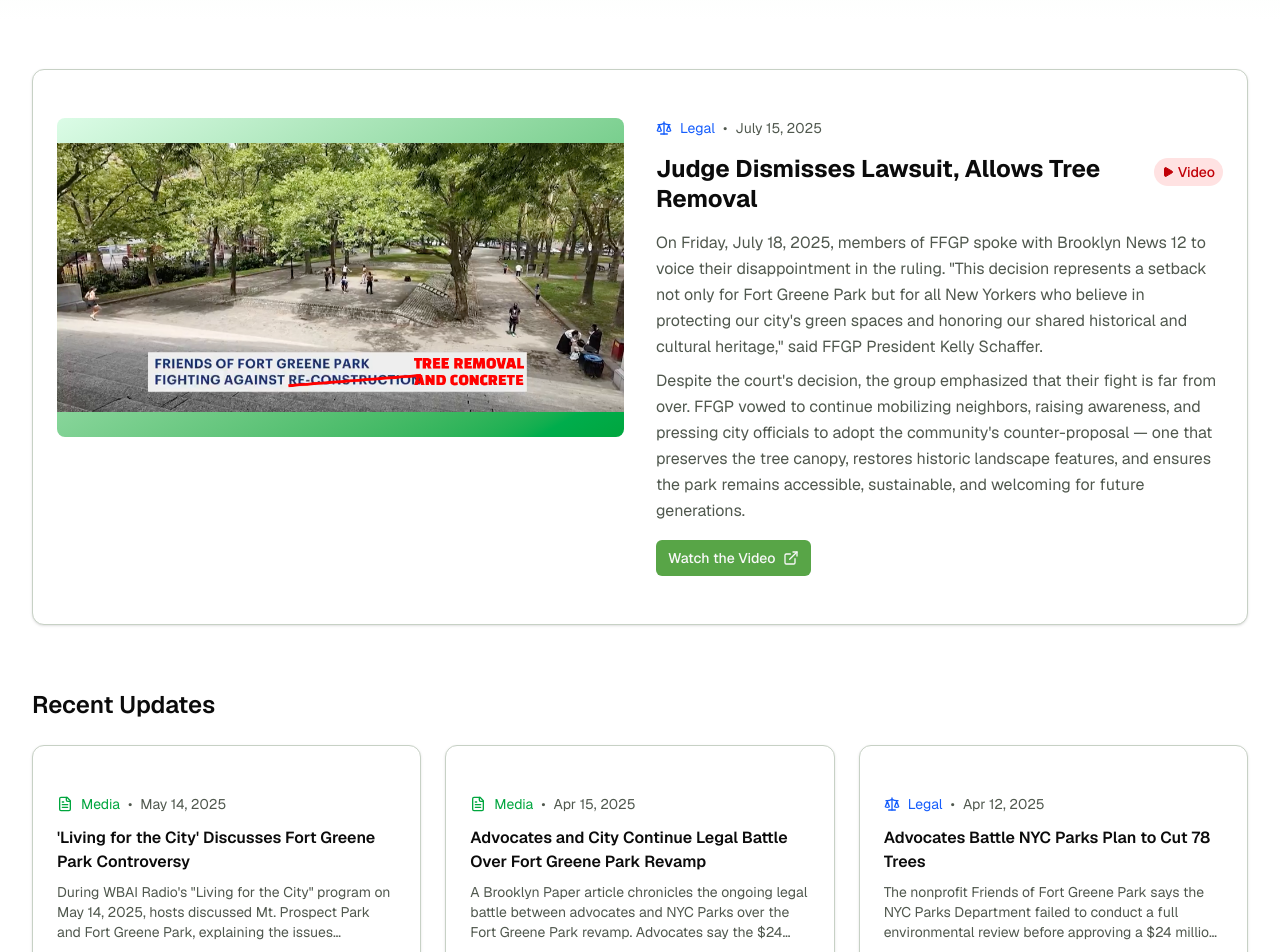
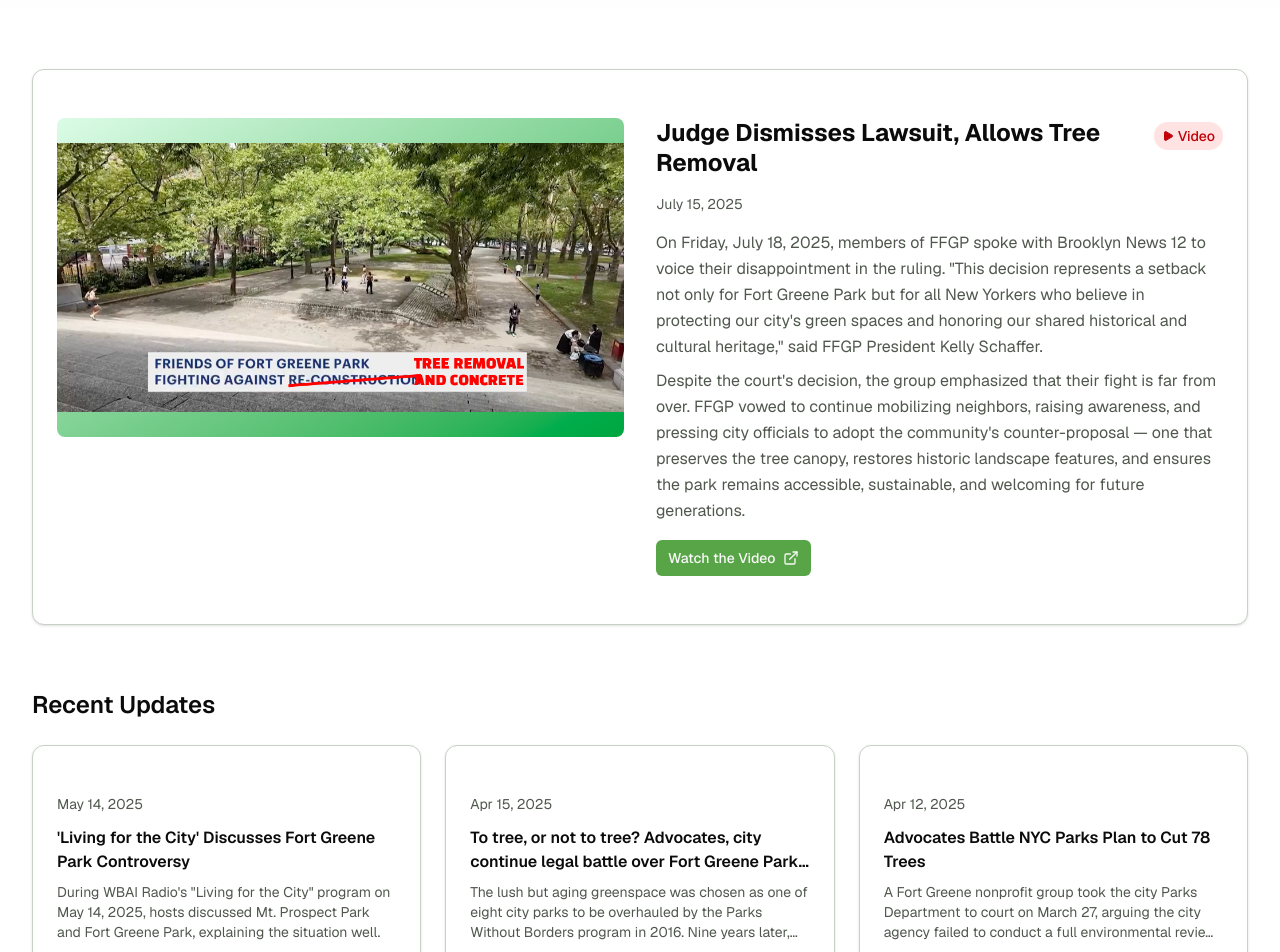
Before and after one commit to brucestarlove/ffgp-website, a Next.js app: page /news in a window 1280 px wide. Shown: the part 340-1292 px from the top of the page. Built offline with nearby package versions, Linux system fonts and the light colour scheme.

Commit message:
add cbs and nyp logo, remove the news category flair

```diff
--- a/src/app/news/all/page.tsx
+++ b/src/app/news/all/page.tsx
@@ -7,7 +7,7 @@ import { Button } from "@/components/ui/button"
 import { ExternalLink, ChevronLeft, Play } from "lucide-react"
 import newsData from "@/data/news.json"
 import { Footer } from "@/components/footer"
-import { decodeHtmlEntities } from "@/lib/utils"
+import { decodeHtmlEntities, parseDate } from "@/lib/utils"
 
 // News agency logos mapping
 const newsLogos: Record<string, string> = {
@@ -16,18 +16,17 @@ const newsLogos: Record<string, string> = {
   "Kings County Politics": "/img/logo-kingscountypolitics.jpg",
   "WBAI Radio": "/img/logo-wbai.png",
   "FOX5 New York": "/img/logo-fox5.png",
-  "CBS News": "/img/logo-cbs.jpg",
+  "CBS News": "/img/logo-cbs.png",
   "BK Reader": "/img/logo-bkr.jpg",
-  // "New York Post": "/img/logo-nyp",
+  "New York Post": "/img/logo-nyp.png",
    "Brooklyn Daily Eagle": "/img/logo-brooklyn_daily_eagle.jpg",
-
 }
 
 export default function AllNewsPage() {
   const [displayedItems, setDisplayedItems] = useState(20)
   const [isLoading, setIsLoading] = useState(false)
 
-  const sortedNews = [...newsData].sort((a, b) => new Date(b.date).getTime() - new Date(a.date).getTime())
+  const sortedNews = [...newsData].sort((a, b) => parseDate(b.date).getTime() - parseDate(a.date).getTime())
   const visibleNews = sortedNews.slice(0, displayedItems)
   const hasMore = displayedItems < sortedNews.length
 
@@ -109,7 +108,7 @@ export default function AllNewsPage() {
                           rel="noopener noreferrer"
                           className="text-sm font-medium text-primary hover:text-primary/80 transition-colors"
                         >
-                          {new Date(article.date).toLocaleDateString('en-US', {
+                          {parseDate(article.date).toLocaleDateString('en-US', {
                             month: 'short',
                             day: 'numeric',
                             year: 'numeric'
@@ -117,7 +116,7 @@ export default function AllNewsPage() {
                         </Link>
                       ) : (
                         <time className="text-sm font-medium text-muted-foreground">
-                          {new Date(article.date).toLocaleDateString('en-US', {
+                          {parseDate(article.date).toLocaleDateString('en-US', {
                             month: 'short',
                             day: 'numeric',
                             year: 'numeric'
--- a/src/app/news/page.tsx
+++ b/src/app/news/page.tsx
@@ -1,24 +1,15 @@
-import React from "react"
 import { Card, CardContent, CardHeader, CardTitle } from "@/components/ui/card"
 import { Button } from "@/components/ui/button"
 import Link from "next/link"
 import Image from "next/image"
-import { ExternalLink, Scale, Users, FileText, AlertTriangle, ArrowRight, Play } from "lucide-react"
+import { ExternalLink, ArrowRight, Play, Scale, Users, AlertTriangle } from "lucide-react"
 import newsData from "@/data/news.json"
 import { Footer } from "@/components/footer"
-import { decodeHtmlEntities } from "@/lib/utils"
+import { decodeHtmlEntities, parseDate } from "@/lib/utils"
 
-type NewsCategory = "legal" | "media" | "community" | "update"
-
-const categoryConfig: Record<NewsCategory, { icon: any; label: string; color: string }> = {
-  legal: { icon: Scale, label: "Legal", color: "text-blue-600" },
-  media: { icon: FileText, label: "Media", color: "text-green-600" },
-  community: { icon: Users, label: "Community", color: "text-purple-600" },
-  update: { icon: AlertTriangle, label: "Update", color: "text-orange-600" }
-}
 
 export default function NewsPage() {
-  const sortedNews = [...newsData].sort((a, b) => new Date(b.date).getTime() - new Date(a.date).getTime())
+  const sortedNews = [...newsData].sort((a, b) => parseDate(b.date).getTime() - parseDate(a.date).getTime())
   const featuredStory = sortedNews[0]
   const recentStories = sortedNews.slice(1, 4)
 
@@ -83,21 +74,6 @@ export default function NewsPage() {
 
               {/* Right: Content */}
               <div className="flex flex-col justify-center space-y-4">
-                <div className="flex items-center gap-2 text-sm text-muted-foreground">
-                  <div className={`flex items-center gap-2 ${categoryConfig[featuredStory.category as NewsCategory].color}`}>
-                    {React.createElement(categoryConfig[featuredStory.category as NewsCategory].icon, { className: "h-4 w-4" })}
-                    <span>{categoryConfig[featuredStory.category as NewsCategory].label}</span>
-                  </div>
-                  <span>•</span>
-                  <time>
-                    {new Date(featuredStory.date).toLocaleDateString('en-US', {
-                      year: 'numeric',
-                      month: 'long',
-                      day: 'numeric'
-                    })}
-                  </time>
-                </div>
-
                 <div className="flex items-start gap-3">
                   <h3 className="text-2xl font-bold text-foreground leading-tight flex-1">
                     {featuredStory.title}
@@ -108,6 +84,16 @@ export default function NewsPage() {
                       <span>Video</span>
                     </div>
                   )}
+                </div>
+
+                <div className="text-sm text-muted-foreground">
+                  <time>
+                    {parseDate(featuredStory.date).toLocaleDateString('en-US', {
+                      year: 'numeric',
+                      month: 'long',
+                      day: 'numeric'
+                    })}
+                  </time>
                 </div>
 
                 <div className="text-muted-foreground leading-relaxed">
@@ -140,16 +126,12 @@ export default function NewsPage() {
             <h3 className="text-2xl font-semibold text-foreground">Recent Updates</h3>
             <div className="grid grid-cols-1 md:grid-cols-3 gap-6">
               {recentStories.map((story) => {
-                const config = categoryConfig[story.category as NewsCategory]
                 return (
                   <Card key={story.id} className="hover:shadow-md transition-shadow">
                     <CardContent className="p-6">
                       <div className="flex items-center gap-2 text-sm text-muted-foreground mb-3">
-                        {React.createElement(config.icon, { className: `h-4 w-4 ${config.color}` })}
-                        <span className={config.color}>{config.label}</span>
-                        <span>•</span>
                         <time>
-                          {new Date(story.date).toLocaleDateString('en-US', {
+                          {parseDate(story.date).toLocaleDateString('en-US', {
                             month: 'short',
                             day: 'numeric',
                             year: 'numeric'
@@ -261,8 +243,6 @@ export default function NewsPage() {
 
             <div className="space-y-8">
               {sortedNews.map((item, index) => {
-                const config = categoryConfig[item.category as NewsCategory]
-                const IconComponent = config.icon
                 const isEven = index % 2 === 0
 
                 return (
@@ -275,13 +255,8 @@ export default function NewsPage() {
                       <Card>
                         <CardHeader>
                           <div className={`flex items-center gap-2 ${isEven ? 'md:justify-end' : ''}`}>
-                            <IconComponent className={`h-5 w-5 ${config.color}`} />
-                            <span className={`text-sm font-medium ${config.color}`}>
-                              {config.label}
-                            </span>
-                            <span className="text-sm text-muted-foreground">•</span>
                             <time className="text-sm text-muted-foreground">
-                              {new Date(item.date).toLocaleDateString('en-US', {
+                              {parseDate(item.date).toLocaleDateString('en-US', {
                                 year: 'numeric',
                                 month: 'long',
                                 day: 'numeric'
--- a/src/data/news.json
+++ b/src/data/news.json
@@ -4,87 +4,80 @@
     "date": "2025-07-15",
     "title": "Judge Dismisses Lawsuit, Allows Tree Removal",
     "excerpt": "On Friday, July 18, 2025, members of FFGP spoke with Brooklyn News 12 to voice their disappointment in the ruling. &quot;This decision represents a setback not only for Fort Greene Park but for all New Yorkers who believe in protecting our city&apos;s green spaces and honoring our shared historical and cultural heritage,&quot; said FFGP President Kelly Schaffer.\nDespite the court&apos;s decision, the group emphasized that their fight is far from over. FFGP vowed to continue mobilizing neighbors, raising awareness, and pressing city officials to adopt the community&apos;s counter-proposal — one that preserves the tree canopy, restores historic landscape features, and ensures the park remains accessible, sustainable, and welcoming for future generations.",
-    "category": "legal",
     "source": "News 12",
     "sourceUrl": "https://brooklyn.news12.com/judge-tosses-lawsuit-over-fort-greene-park-allowing-city-to-cut-down-trees ",
     "author": "Staff Reporter",
     "containsVideo": true
   },
   {
-    "id": "7",
+    "id": "2",
+    "date": "2025-05-14",
+    "title": "'Living for the City' Discusses Fort Greene Park Controversy",
+    "excerpt": "During WBAI Radio&apos;s &quot;Living for the City&quot; program on May 14, 2025, hosts discussed Mt. Prospect Park and Fort Greene Park, explaining the situation well.",
+    "category": "media",
+    "source": "WBAI Radio",
+    "sourceUrl": "https://www.google.com",
+    "author": "WBAI Radio",
+    "containsVideo": false
+  },
+  {
+    "id": "3",
+    "date": "2025-04-15",
+    "title": "To tree, or not to tree? Advocates, city continue legal battle over Fort Greene Park revamp",
+    "excerpt": "The lush but aging greenspace was chosen as one of eight city parks to be overhauled by the Parks Without Borders program in 2016. Nine years later, the projects have wrapped up in the other seven parks — but haven’t begun at Fort Greene.\nThat’s because a group of local activists, the Friends of Fort Greene Park, believe the project will do more harm than good, and doubt the city’s studies that say otherwise. In an effort to stall the project and demand more information about the plan, the Friends have filed three lawsuits against the city since 2018. ",
+    "source": "Brooklyn Paper",
+    "sourceUrl": "https://www.brooklynpaper.com/legal-battle-trees-fort-greene-park/",
+    "author": "Kirstyn Brendlen",
+    "containsVideo": false
+  },
+  {
+    "id": "4",
     "date": "2025-04-12",
     "title": "Advocates Battle NYC Parks Plan to Cut 78 Trees",
-    "excerpt": "The nonprofit Friends of Fort Greene Park says the NYC Parks Department failed to conduct a full environmental review before approving a $24 million redesign that would remove 78 mature trees. A March court hearing highlighted the group&apos;s argument that the Parks Department violated the State Environmental Quality Review Act (SEQRA) and withheld information. The plan, rooted in a 2017 &quot;Parks Without Borders&quot; proposal, initially targeted 58 healthy trees for a paved plaza and new entrance and has since grown in cost and scope. FFGP attorneys say tree removal will harm NYCHA residents who rely on shaded mounds for picnics and exercise, and argue that repairs like drainage improvement and ADA ramps could be done without cutting trees.",
-    "category": "legal",
+    "excerpt": "A Fort Greene nonprofit group took the city Parks Department to court on March 27, arguing the city agency failed to conduct a full environmental review before approving a $24 million redesign of Fort Greene Park that would result in the removal of 78 trees.\nFriends of Fort Greene Park (FFGP) argued that the Parks Department violated the State Environmental Quality Review Act (SEQRA), according to a press release.",
     "source": "BK Reader",
     "sourceUrl": "https://www.bkreader.com/non-profit-community/advocates-battle-nyc-parks-plan-to-cut-78-trees-in-fort-greene-park-10498705",
     "author": "BK Reader Staff",
     "containsVideo": false
   },
   {
-    "id": "8",
+    "id": "5",
+    "date": "2025-04-03",
+    "title": "Long-Running Controversy Over Fort Greene Tree Plan Continues",
+    "excerpt": "The controversy over a $24 million redesign of Fort Greene Park, which will axe 78 mature trees, continues, according to Pix11. Set for 2026, the project swaps invasive Norway maples for 200 native ones, adds ADA entrances, and fixes drainage, per the park’s Conservancy, which says 30 of the trees are unhealthy, 24 are invasive and 24 threaten pipes. The Friends of Fort Greene Park, however, which has been fighting the plan since 2017, claims it skipped environmental reviews — decreasing shade, replacing green swaths with concrete and destroying park features designed by famous landscape artists.",
+    "source": "Brooklyn Daily Eagle",
+    "sourceUrl": "https://brooklyneagle.com/articles/2025/04/03/long-running-controversy-over-fort-greene-tree-plan-continues/",
+    "author": "Brooklyn Eagle Staff",
+    "containsVideo": false
+  },
+  {
+    "id": "6",
+    "date": "2025-04-01",
+    "title": "Residents Sue to Stop Tree Cutting in $24M Fort Greene Park Overhaul",
+    "excerpt": "FOX5 New York reports that a $24 million project to redesign Fort Greene Park faces legal opposition from local residents. The plan calls for the removal of 78 trees to make way for pedestrian plazas and increased accessibility, but opponents say the project will harm the environment and community health. Residents filed a lawsuit arguing that tree loss will impact air quality, wildlife and shade in a neighborhood already affected by asthma and heat.",
+    "source": "FOX5 New York",
+    "sourceUrl": "https://www.youtube.com/watch?v=6y5V3RM7AgM",
+    "author": "Kendall Green",
+    "containsVideo": true
+  },
+  {
+    "id": "7",
     "date": "2025-03-31",
     "title": "Brooklyn Residents Fight Plan to Chop Down 78 Trees",
-    "excerpt": "The New York Post reports that residents of Fort Greene are fighting NYC Parks&apos; plan to remove 78 healthy trees in the park. Opponents warn that paving over green space will increase heat and create a &apos;summer frying pan,&apos; arguing that cutting mature shade trees harms community health and the neighborhood&apos;s character. Supporters of the redesign claim it will improve accessibility and public safety.",
-    "category": "media",
+    "excerpt": "Leaf these trees alone.\nPlant-loving locals are looking to block the city from chopping down 78 trees in Fort Greene Park – a move they say would turn the greenspace into a “summer frying pan.”\nA group of residents in Brooklyn’s trendy Fort Greene is suing the city and fighting with the parks conservancy over a plan for a pedestrian plaza despite officials pledging to replace the healthy trees with 300 saplings.",
     "source": "New York Post",
     "sourceUrl": "https://nypost.com/2025/03/31/us-news/locals-fight-plan-to-chop-down-78-healthy-trees-in-for-greene-park-saying-itll-create-a-summer-frying-pan/",
     "author": "Nicole Rosenthal",
     "containsVideo": false
   },
   {
-    "id": "9",
-    "date": "2025-04-15",
-    "title": "Advocates and City Continue Legal Battle Over Fort Greene Park Revamp",
-    "excerpt": "A Brooklyn Paper article chronicles the ongoing legal battle between advocates and NYC Parks over the Fort Greene Park revamp. Advocates say the $24 million redesign would cut down 78 trees without adequate environmental review, while the city contends that some trees are unhealthy or invasive and promises to plant native species. The piece notes that residents and organizations have sued to block the redesign and to compel a full environmental impact review.",
-    "category": "media",
-    "source": "Brooklyn Paper",
-    "sourceUrl": "https://www.brooklynpaper.com/legal-battle-trees-fort-greene-park/",
-    "author": "Kirstyn Brendlen",
-    "containsVideo": false
-  },
-  {
-    "id": "10",
-    "date": "2025-04-03",
-    "title": "Long-Running Controversy Over Fort Greene Tree Plan Continues",
-    "excerpt": "The Brooklyn Daily Eagle reports that the controversy over a $24 million redesign of Fort Greene Park—which will axe 78 mature trees—continues. The plan would swap invasive Norway maples for 200 native trees, add ADA entrances and improve drainage, according to the park&apos;s Conservancy, which says many trees are unhealthy or invasive. Friends of Fort Greene Park argues the redesign skipped environmental reviews, decreases shade, replaces green space with concrete and destroys park features, and notes that lawsuits against the plan date back to 2019.",
-    "category": "media",
-    "source": "Brooklyn Daily Eagle",
-    "sourceUrl": "https://brooklyneagle.com/articles/2025/04/03/long-running-controversy-over-fort-greene-tree-plan-continues/",
-    "author": "Brooklyn Eagle Staff",
-    "containsVideo": false
-  },
-  {
-    "id": "11",
+    "id": "8",
     "date": "2025-03-27",
     "title": "'Tree Fight' Continues to Grow in Brooklyn",
-    "excerpt": "A CBS News New York segment titled &quot;Tree fight&quot; continues to grow in Brooklyn reports that two organizations hoping to make improvements to Fort Greene Park have been arguing for decades and that the fight has moved to the courts. The piece features video interviews with residents and advocates, highlighting the long-running dispute over plans to cut down 78 mature trees and remodel the park for a $24 million redesign.",
-    "category": "media",
+    "excerpt": "Two organizations that want to make improvements to Fort Greene Park have been arguing for decades. As CBS News New York's Kristie Keleshian reports, the fight has made its way to court.",
     "source": "CBS News",
     "sourceUrl": "https://www.cbsnews.com/newyork/video/tree-fight-continues-to-grow-in-brooklyn/",
     "author": "Kristie Keleshian",
     "containsVideo": true
-  },
-  {
-    "id": "12",
-    "date": "2025-04-01",
-    "title": "Residents Sue to Stop Tree Cutting in $24M Fort Greene Park Overhaul",
-    "excerpt": "FOX5 New York reports that a $24 million project to redesign Fort Greene Park faces legal opposition from local residents. The plan calls for the removal of 78 trees to make way for pedestrian plazas and increased accessibility, but opponents say the project will harm the environment and community health. Residents filed a lawsuit arguing that tree loss will impact air quality, wildlife and shade in a neighborhood already affected by asthma and heat.",
-    "category": "media",
-    "source": "FOX5 New York",
-    "sourceUrl": "https://www.youtube.com/watch?v=6y5V3RM7AgM",
-    "author": "Kendall Green",
-    "containsVideo": true
-  },
-  {
-    "id": "13",
-    "date": "2025-05-14",
-    "title": "'Living for the City' Discusses Fort Greene Park Controversy",
-    "excerpt": "During WBAI Radio&apos;s &quot;Living for the City&quot; program on May 14, 2025, hosts discussed Mt. Prospect Park and Fort Greene Park, explaining the issues surrounding NYC Parks&apos; plan to remove 78 mature trees and redesign the park. The segment provided background on the decades-long fight, the lawsuits and the community counter-proposal to preserve trees, restore historic features and improve accessibility without extensive tree removal.",
-    "category": "media",
-    "source": "WBAI Radio",
-    "sourceUrl": "https://www.google.com",
-    "author": "WBAI Radio",
-    "containsVideo": false
   }
 ]
--- a/src/lib/utils.ts
+++ b/src/lib/utils.ts
@@ -14,3 +14,10 @@ export function decodeHtmlEntities(text: string): string {
     .replace(/&lt;/g, '<')
     .replace(/&gt;/g, '>')
 }
+
+// Helper function to parse date consistently (avoids timezone issues)
+export function parseDate(dateString: string): Date {
+  // Parse as UTC date to avoid timezone offset issues
+  const [year, month, day] = dateString.split('-').map(Number)
+  return new Date(year, month - 1, day) // month is 0-indexed
+}
```
Also changed, not shown: public/img/logo-cbs.png (added), public/img/logo-nyp.png (added).
